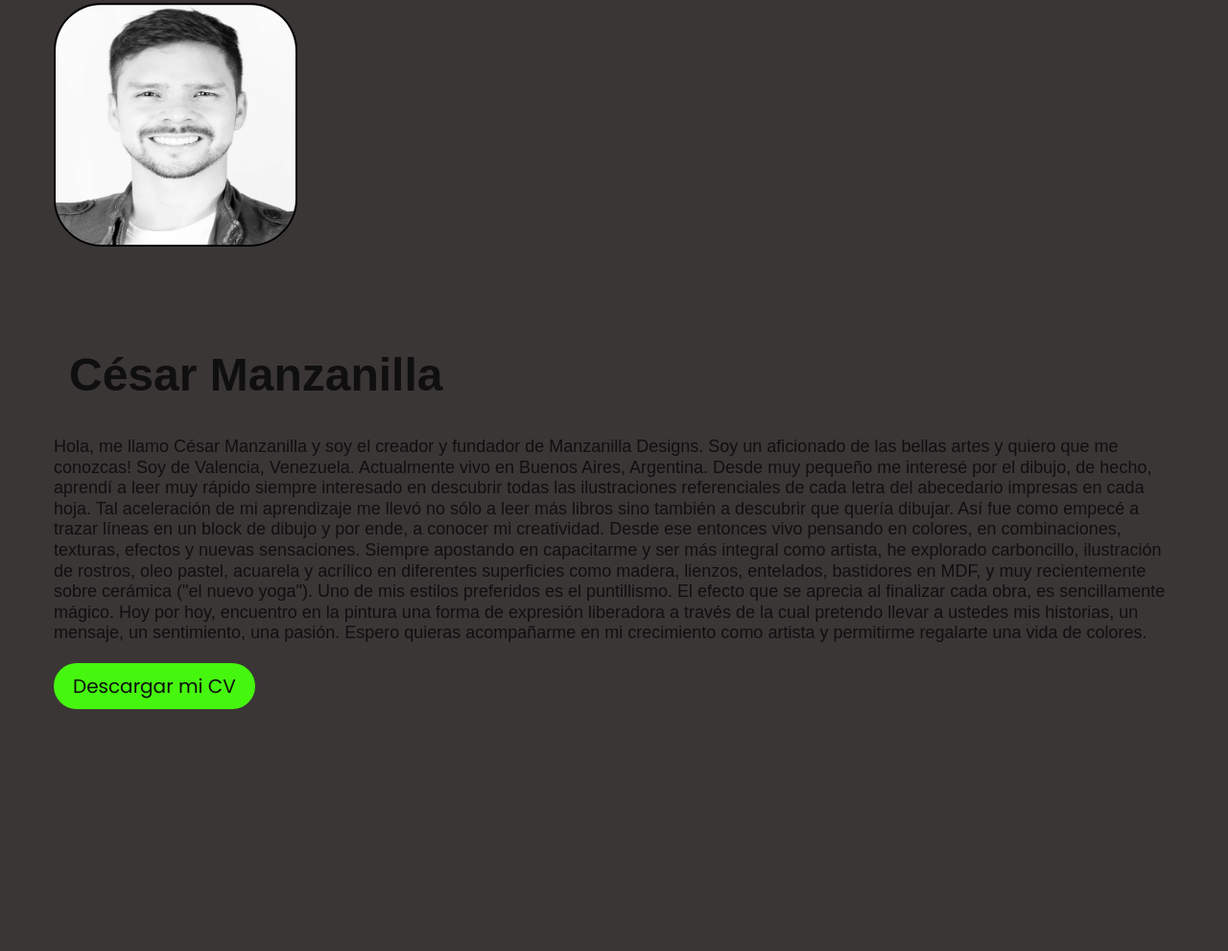
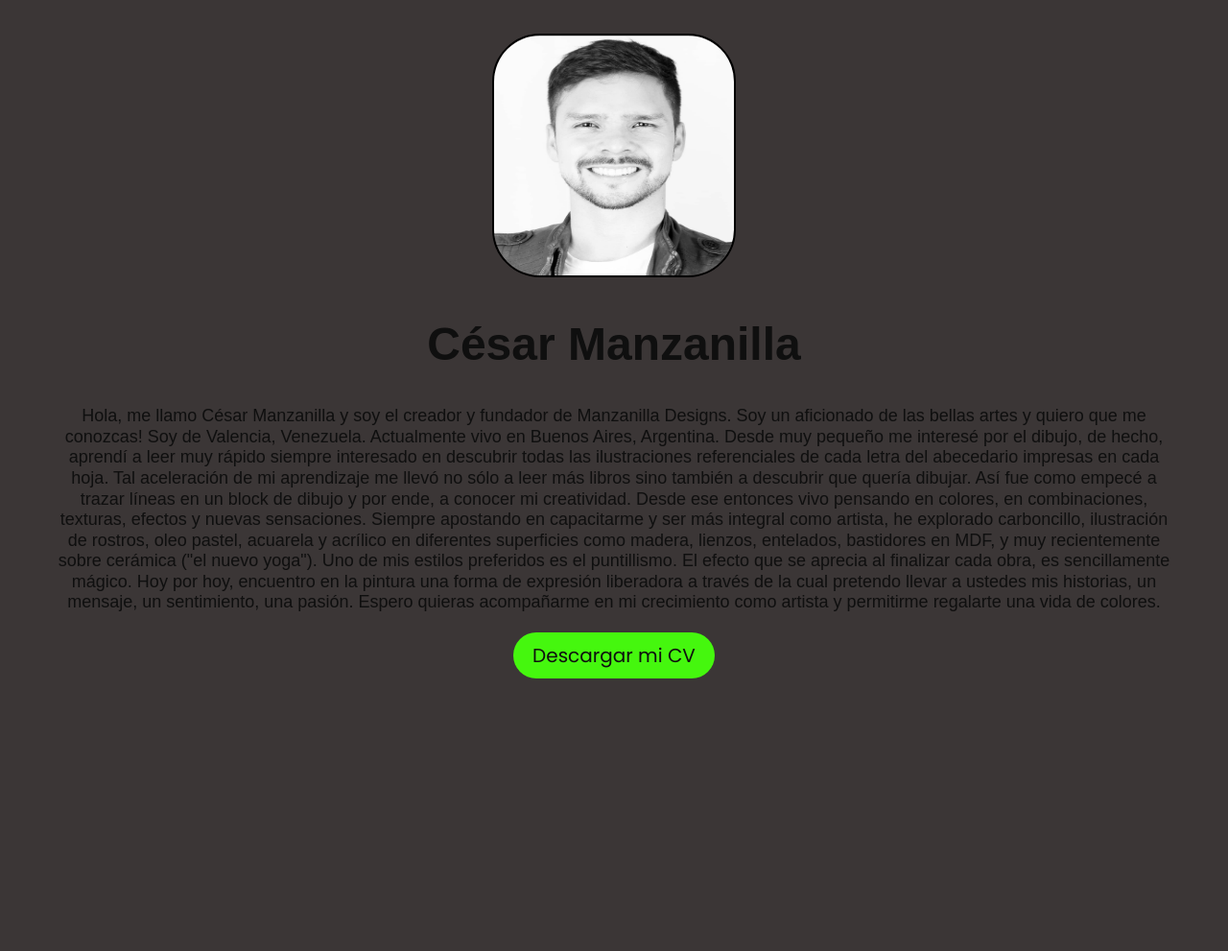
Before and after one commit to manzanilla5/proyecto-2-cod-latam, a plain HTML site: page index.html in a window 1280 px wide. Shown: the part 269-1260 px from the top of the page at 96% size. Drawn offline with Linux system fonts and the light colour scheme.

Commit message:
ultimos cambios

```diff
--- a/css/styles.css
+++ b/css/styles.css
@@ -1,7 +1,5 @@
-/* En este archivo escriban su CSS */
+/* Fonts */
 
-/* Fonts */
-/* Importar aquí la font */
   @import url('https://fonts.googleapis.com/css2?family=Poppins:wght@400;700&display=swap');
 
   h1 {
@@ -20,50 +18,27 @@ h2 {
     font-weight: 700;
 }
 
-  /* Aquí les dejamos como ayuda este "reset" en el cual ajustamos algunas propiedades
-*  cuyos valores asigna por defecto el navegador.
-*/
-
 /* Reset */
 * {
     margin: 0;
     padding: 0;
-    /* Para que el scrolleo en la one page sea suave */
     scroll-behavior: smooth;
 }
-/* Para quitar los puntos a los items de listas */
+
 ul {
     list-style: none;
 }
-/* Para que los enlaces hereden el color de texto y no tengan subrayado */
+
 a {
     text-decoration: none;
     color: inherit;
 }
-/* Este max-width es para que el contenido no se "estire" demasiado hacia los costados y
-*  el margin: auto; para tenerlo centrado fácilmente ;)
-*/
+
 main {
     max-width: 1200px;
     margin: auto;
 }
-/* Recomendaciones!
-*  - Comenzar desde lo más general y luego ir hacia lo mas específico, asignando primero
-*    "estilos generales". Una buena idea sería comenzar por el <body> ;)
-*
-*  - Recuerden que queremos evitar "repetir código", en CSS usando la cualidad de la herencia
-*    podemos setear ciertas propiedades en un elemento padre y dejar que sean heredadas (por ejemplo: font-size)
-*
-*  - Nadie sabe todas las propiedades CSS de memoria, si no saben como hacer algo no lo recuerdan, la respuesta
-*    pueden encontrarla buscando en la web algo como "CSS como hacer ... " o "propiedad css para hacer ..."
-*
-*  - Usen mucho las herramientas para desarrolladores del navegador para ir
-*    probando el CSS que escriben, resolver dudas y problemas.
-*
-*  - Paciencia, resiliencia y creatividad! No se desanimen, las primeras experiencias maquetando con HTML y CSS
-*    pueden ser frustrantes, pero estas habilidades se van desarrollando con la experiencia, es como aprender
-*    un trabajo manual, hacer una artesanía, tocar un instrumento musical... la práctica es todo!
-*/
+
 /*Estilos generales*/
 
 body {
@@ -117,7 +92,7 @@ header {
     padding: 16px;
 }
 
-/*Section*/
+/*Main*/
 
 section {
     display: flex;
@@ -127,10 +102,17 @@ section {
     padding: 16px;
     min-height: 100vh;
     padding-top: 240px;
+    text-align: center;
 }
-#inicio {
-    justify-content: space-around;
+
+.presentacion h1 {
+    text-align: center;
 }
+
+.presentacion p {
+    text-align: center;
+}
+
 .presentacion-img {
     margin-bottom: 20px;
 }
@@ -140,16 +122,20 @@ section {
     border-radius: 50px;
     border: 2px solid #000000;
 }
-.presentacion {
-    text-align: center;
+
+.boton {
+    display: flex;
+    justify-content: center;
+    align-items: center;
 }
+
 .btn-cv {
     background-color: #45f70e;
     padding: 12px 20px;
     border-radius: 50px;
     font-size: 20px;
-    display: inline-block;
 }
+
 .btn-cv:hover, .active {
     background-color: #b0e4c5;
     transition: 0.3s;
@@ -180,6 +166,7 @@ section {
 .iconos li {
     padding: 30px;
 }
+
 /*Footer*/
 
 .copyright {
--- a/index.html
+++ b/index.html
@@ -8,9 +8,6 @@
 
     <!-- CSS -->
     <link rel="stylesheet" href="css/styles.css">
-
-    <!-- La estructura básica y la vinculación con CSS estan listas. A codear! 💪  -->
-    <!-- En este archivo escriban su HTML -->
 
 </head>
 <body>
@@ -60,7 +57,10 @@
                     Espero quieras acompañarme en mi crecimiento como artista y permitirme regalarte una vida de colores.
                 </p>
 
+                <div class="boton">
                 <a download="CV" href="./files/cv-cesar-manzanilla.pdf" target="_blank" class="btn-cv">Descargar mi CV</a>
+                </div>
+
             </article>
         </section>
 
@@ -97,7 +97,7 @@
     </main>
 
     <footer class="copyright">
-        <h6>César Manzanilla</h6>
+        <h6>&copy; César Manzanilla</h6>
     </footer>
     <script src="./js/main.js"></script>
 </body>
```
